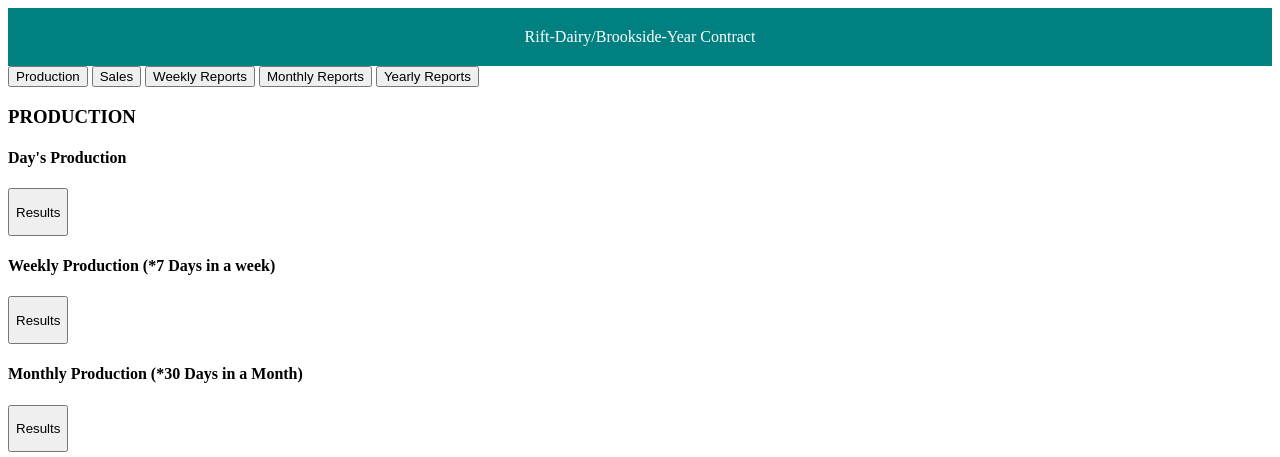
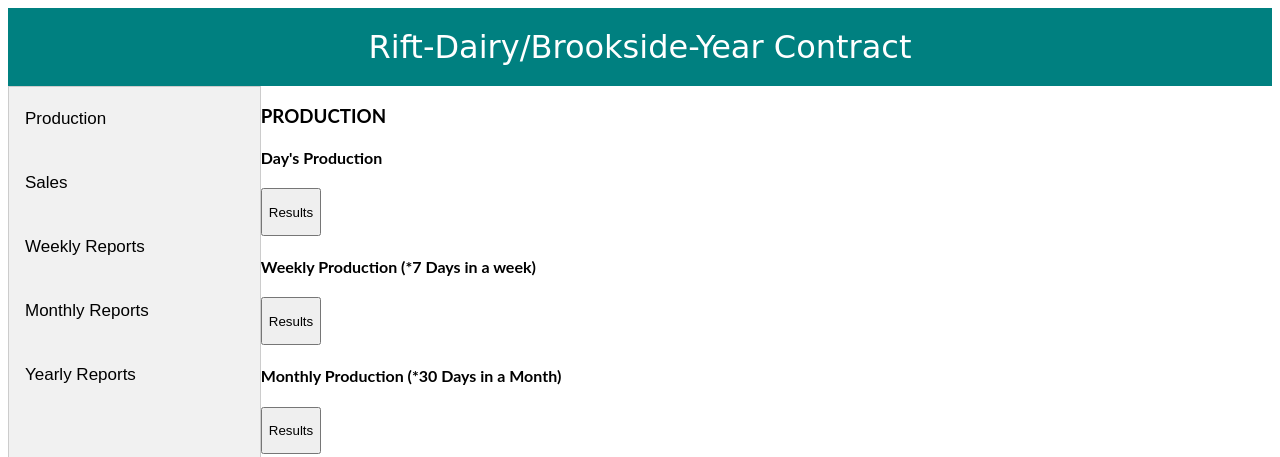
Before and after one commit to Rlynette/Rift-Dairy, a plain HTML site: page index.html in a window 1280 px wide. Shown: the top 457 px of the page. Drawn offline with Linux system fonts and the light colour scheme.

Commit message:
introduce tabs

```diff
--- a/css/style.css
+++ b/css/style.css
@@ -7,3 +7,33 @@
     background-color: teal;
     color: #fff;
    }
+/* NAME */
+.logo {
+    font-size: 32px;
+    font-family: cursive;
+    text-align: center;
+   }
+   * {box-sizing: border-box}
+    body {font-family: "Lato", sans-serif;}
+   /* Style the tab */
+   .tab {
+    float: left;
+    border: 1px solid #ccc;
+    background-color: #f1f1f1;
+    width: 20%;
+    height: 600px;
+  }
+  /* Style the buttons inside the tab */
+  .tab button {
+    display: block;
+    background-color: inherit;
+    color: black;
+    padding: 22px 16px;
+    width: 100%;
+    border: none;
+    outline: none;
+    text-align: left;
+    cursor: pointer;
+    transition: 0.3s;
+    font-size: 17px;
+  }
```
